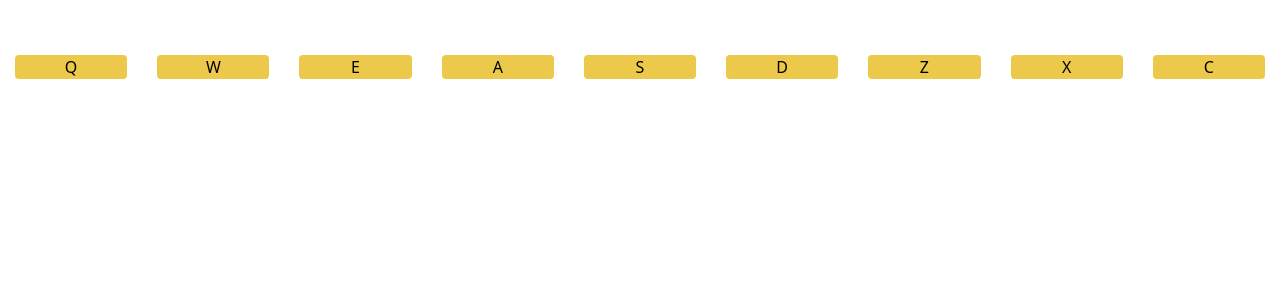
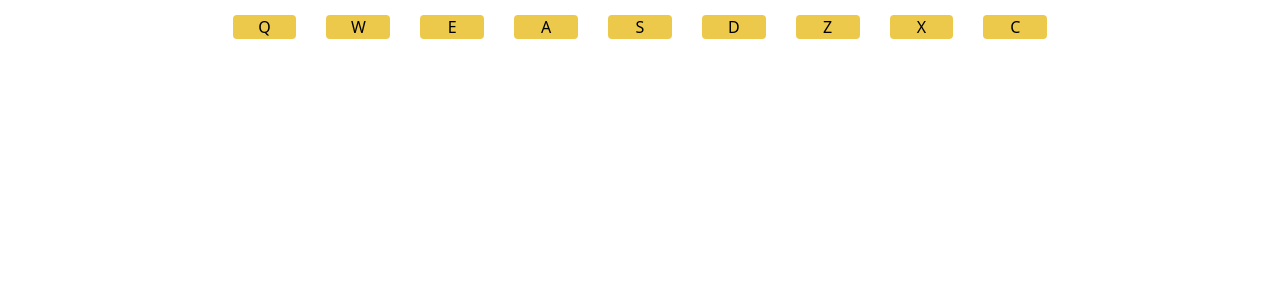
Before and after one commit to carl-parrish/fcc-drum-machine, an Angular app: page / in a window 1280 px wide. Shown: the top 300 px of the page. Built offline with nearby package versions, Linux system fonts and the light colour scheme.

Commit message:
Add keypress listener first version to 100% pass tests

```diff
--- a/src/app/app.component.html
+++ b/src/app/app.component.html
@@ -1,4 +1,4 @@
-<section id="drum-machine" class="mt-10 md:flex">
+<section id="drum-machine" class="mt-10 md:flex mx:auto">
 
 <button *ngFor="let drumpad of drumKeys | keyvalue:noSort"
         class="btn drum-pad"
--- a/src/app/app.component.scss
+++ b/src/app/app.component.scss
@@ -0,0 +1,14 @@
+caption {
+  margin: auto;
+  font-size: 64pt;
+  color: darkblue;
+  background-color: lightblue;
+  border-color:  darkblue;
+  border-style: outset;
+}
+
+section {
+  width: 66%;
+  margin: auto;
+  text-align: center;
+}
--- a/src/app/app.component.ts
+++ b/src/app/app.component.ts
@@ -1,4 +1,4 @@
-import { Component, ViewChild, ElementRef } from '@angular/core';
+import { Component, ViewChild, ElementRef, HostListener } from '@angular/core';
 
 @Component({
   selector: 'app-root',
@@ -23,6 +23,21 @@ export class AppComponent {
   baseURL = 'https://sourcecodesamurai.s3-us-west-2.amazonaws.com/media/';
   title = 'drum-machine';
 
+  keyCodes = [113,119,101,97,115,100,122,120,99,81,87,69,65,83,68,90,88,67];
+
+  @HostListener('window:keypress', ['$event'])
+  keyEvent(event: KeyboardEvent) {
+    console.log(event.keyCode);
+
+    if( this.keyCodes.includes(event.keyCode)){
+        const key = String.fromCharCode(event.keyCode).toUpperCase();
+        const audio = document.getElementById(key) as HTMLAudioElement;
+        this.updateDisplay(key);
+        this.playMedia(audio);
+    }
+
+  }
+
   onTap(key: string, event: Event){
     let audioObject = (event.target as Element).firstElementChild as HTMLAudioElement;
     this.updateDisplay(key);
```
